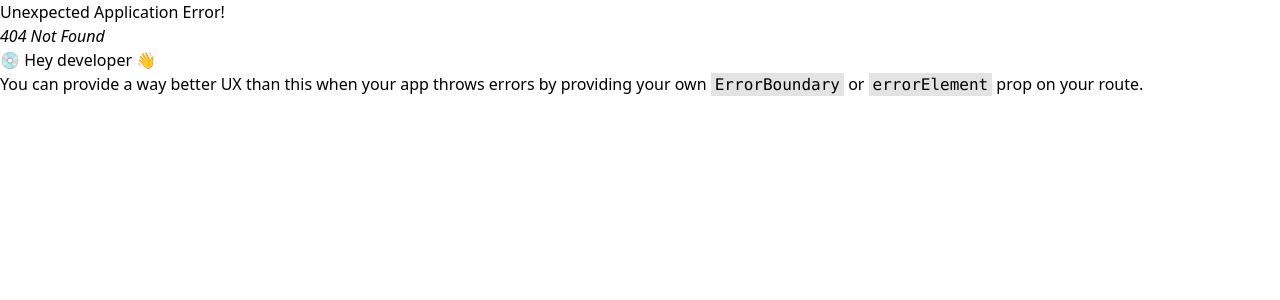
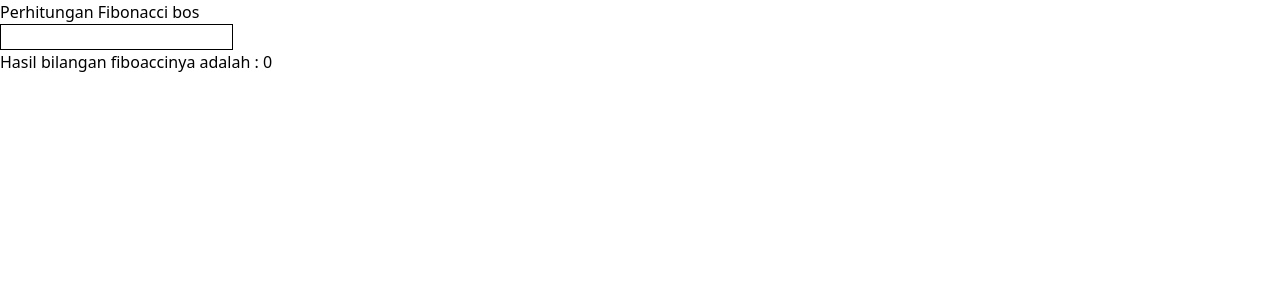
Before and after one commit to zaidsyaifulfatih98/purwadhika, a React (Vite) app: page /react-hooks/use-memo in a window 1280 px wide. Before the commit this address had no page. Shown: the top 300 px of the page. Built offline with nearby package versions, Linux system fonts and the light colour scheme.

Commit message:
tambah useMemo

```diff
--- a/src/main.tsx
+++ b/src/main.tsx
@@ -7,6 +7,7 @@ import TailwindPage from './pages/tailwindcss/page.tsx';
 import UseRefPage  from './pages/react-hooks/use-ref/page.tsx';
 import UseStatePage from './pages/react-hooks/use-state/page.tsx';
 import todoPage from './pages/react-hooks/ToDo/todo.tsx';
+import useMemoPage from './pages/react-hooks/use-memo/use-memo.tsx';
 
 const router = createBrowserRouter(
   [
@@ -35,11 +36,11 @@ const router = createBrowserRouter(
       path : '/react-hooks/todo',
       Component : todoPage
     },
-    // {
-    //   path : '/react-hooks/mb',
-    //   Component : todoPage
+    {
+      path : '/react-hooks/use-memo',
+      Component : useMemoPage
+    },
 
-    // }
 
   ]
 )
--- /dev/null
+++ b/src/pages/react-hooks/use-memo/use-memo.tsx
@@ -0,0 +1,58 @@
+import { useMemo, useState } from 'react';
+// console.time('process')
+export default function useMemoPage () {
+    function fibonacci (n : number): number {
+        if (n <= 1) return n;
+        return fibonacci(n-1) + fibonacci(n-1);
+
+    }
+
+    const [number, setNumber] = useState<number>(0);
+
+    // memoization
+
+    const FibResult = useMemo(() => fibonacci((number), [number]));
+
+
+    return (
+        <>
+        <div>
+            <h1>Perhitungan Fibonacci bos</h1>
+            <input className="border" type='number'
+            onChange={e => setNumber (Number(e.target.value))}/>
+            <p>Hasil bilangan fiboaccinya adalah : {FibResult}</p>
+        </div>
+
+        </>
+    )
+}
+
+
+
+
+// const fibonacci = (n: number): number => {
+//   if (n <= 1) return n;
+//   return fibonacci(n - 1) + fibonacci(n - 2);
+// };
+
+// const useMemoPage: React.FC = () => {
+//   const [number, setNumber] = useState<number>(0);
+
+//   // Perhitungan dilakukan setiap render, tanpa useMemo
+//   const fibResult = fibonacci(number);
+
+//   return (
+//     <div>
+//       <h1>Fibonacci Tanpa useMemo (React + TypeScript)</h1>
+//       <input
+//         type="number"
+//         value={number}
+//         onChange={e => setNumber(Number(e.target.value))}
+//         placeholder="Masukkan angka"
+//       />
+//       <p>Hasil Fibonacci: {fibResult}</p>
+//     </div>
+//   );
+// };
+// console.timeEnd('process')
+// export default useMemoPage;
```
